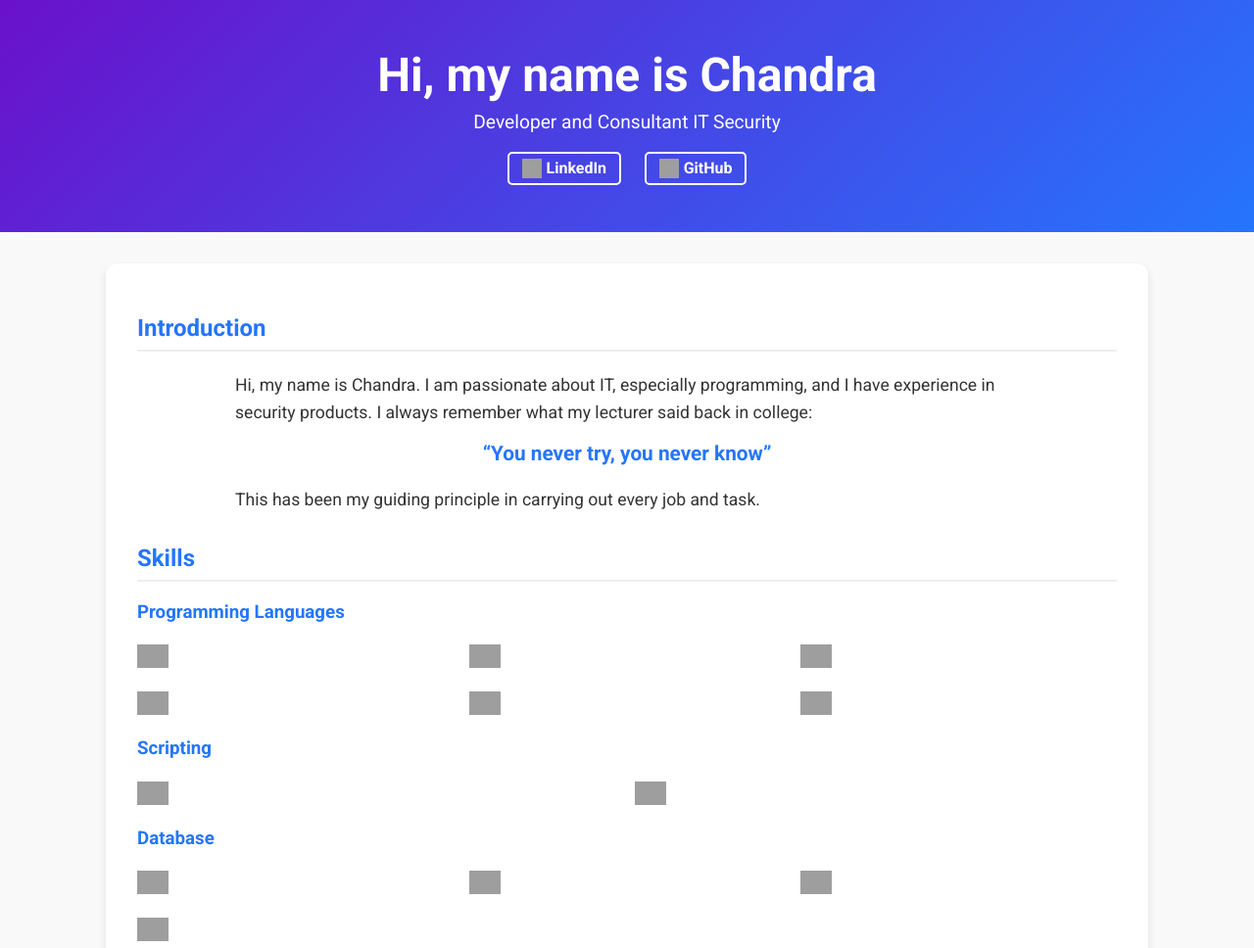
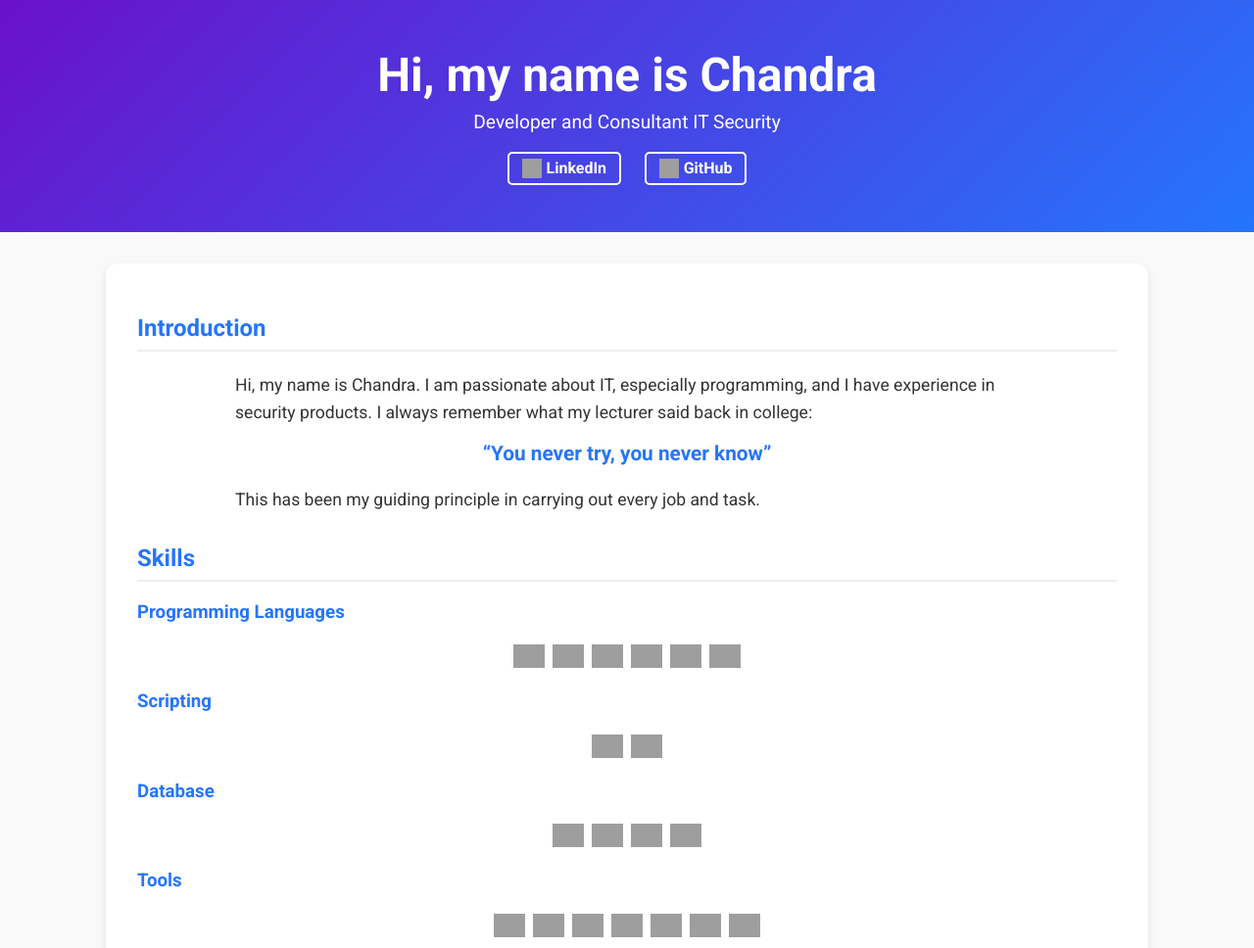
Before and after one commit to chansgt/my-portofolio, a plain HTML site: page index.html in a window 1280 px wide. Shown: the top 968 px of the page at 98% size. Drawn offline with Linux system fonts and the light colour scheme; grey boxes are pictures that could not be loaded.

Commit message:
Update index.html

```diff
--- a/index.html
+++ b/index.html
@@ -44,6 +44,19 @@
   .project-card img.logo { width: 40px; height: 40px; object-fit: contain; display: block; margin-bottom: 0.5rem; }
   .project-card a { color: #2575fc; font-weight: bold; text-decoration: none; }
   .project-card a:hover { text-decoration: underline; }
+
+    .skills-grid {
+    display: flex;
+    flex-wrap: wrap;
+    justify-content: center;
+    gap: 8px; /* lebih rapat */
+  }
+
+  .skills-grid img.logo {
+    width: 28px;
+    height: 28px;
+    object-fit: contain;
+  }
 
   .project-card img.logo {
   width: 40px;
@@ -98,7 +111,7 @@
     <h2>Skills</h2>
 
     <h3 style="color:#2575fc;">Programming Languages</h3>
-    <div class="projects-grid skills-grid">
+    <div class="skills-grid">
       <img class="logo" src="https://cdn.jsdelivr.net/gh/simple-icons/simple-icons/icons/java.svg" alt="Java">
       <img class="logo" src="https://cdn.jsdelivr.net/gh/simple-icons/simple-icons/icons/javascript.svg" alt="JavaScript">
       <img class="logo" src="https://cdn.jsdelivr.net/gh/simple-icons/simple-icons/icons/python.svg" alt="Python">
@@ -108,13 +121,13 @@
     </div>
 
     <h3 style="color:#2575fc;">Scripting</h3>
-    <div class="projects-grid skills-grid">
+    <div class="skills-grid">
       <img class="logo" src="https://cdn.jsdelivr.net/gh/simple-icons/simple-icons/icons/powershell.svg" alt="PowerShell">
       <img class="logo" src="https://cdn.jsdelivr.net/gh/simple-icons/simple-icons/icons/gnubash.svg" alt="Bash">
     </div>
 
     <h3 style="color:#2575fc;">Database</h3>
-    <div class="projects-grid skills-grid">
+    <div class="skills-grid">
       <img class="logo" src="https://cdn.jsdelivr.net/gh/simple-icons/simple-icons/icons/mysql.svg" alt="MySQL">
       <img class="logo" src="https://cdn.jsdelivr.net/gh/simple-icons/simple-icons/icons/oracle.svg" alt="Oracle DB">
       <img class="logo" src="https://cdn.jsdelivr.net/gh/simple-icons/simple-icons/icons/microsoftsqlserver.svg" alt="MSSQL">
@@ -122,7 +135,7 @@
     </div>
 
     <h3 style="color:#2575fc;">Tools</h3>
-    <div class="projects-grid skills-grid">
+    <div class="skills-grid">
       <img class="logo" src="https://cdn.jsdelivr.net/gh/simple-icons/simple-icons/icons/ansible.svg" alt="Ansible">
       <img class="logo" src="https://cdn.jsdelivr.net/gh/simple-icons/simple-icons/icons/jenkins.svg" alt="Jenkins">
       <img class="logo" src="https://cdn.jsdelivr.net/gh/simple-icons/simple-icons/icons/redhatopenshift.svg" alt="Openshift">
```
